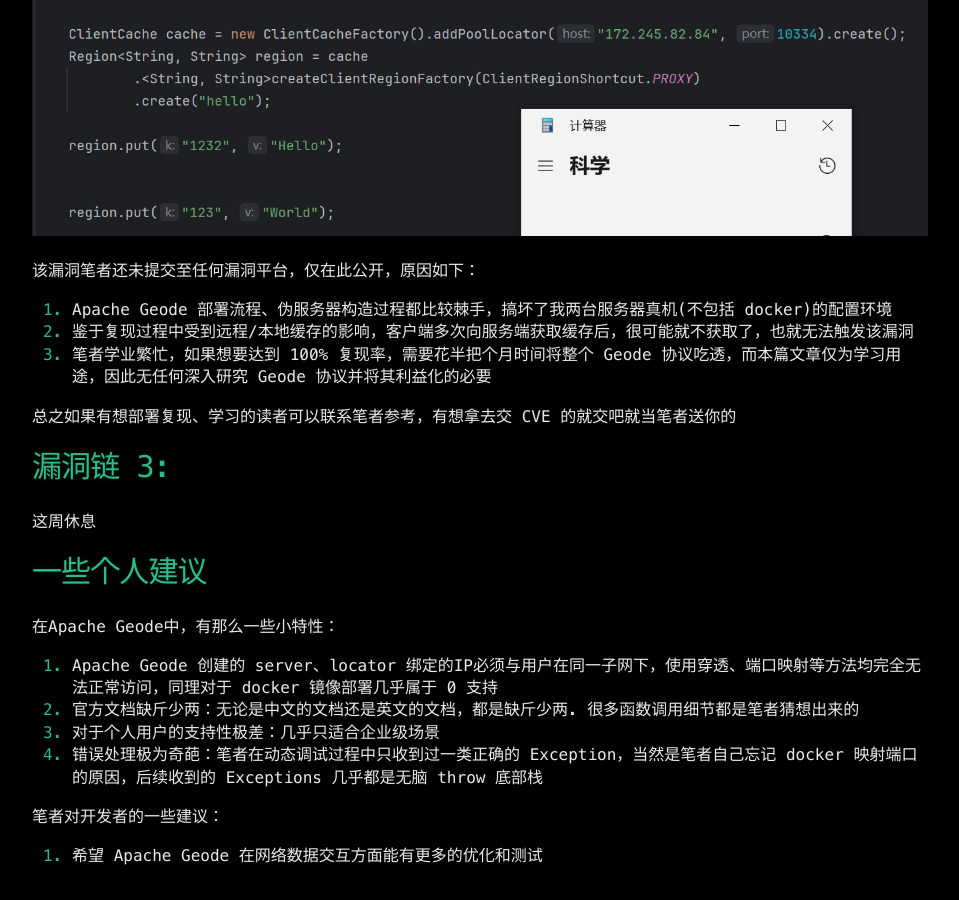
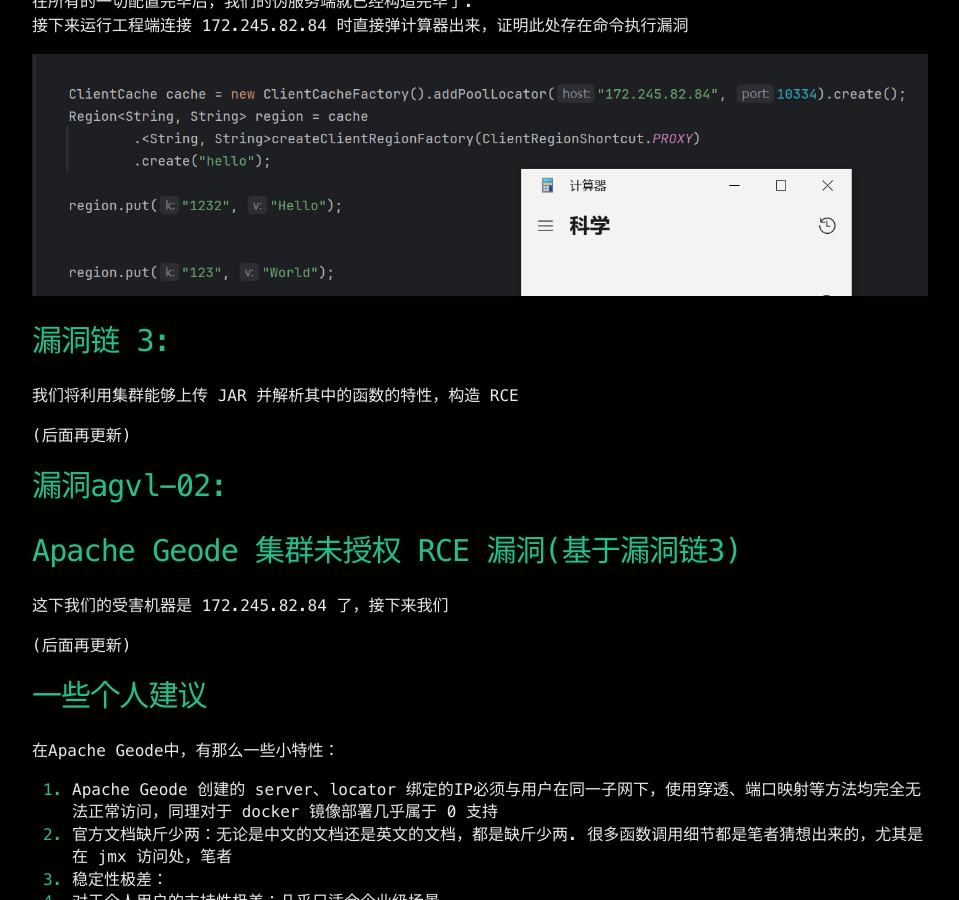
Before and after one commit to Leeyangee/leeyangee.github.io, a Jekyll site: the page built from _posts/2024-06-01-Apache Geode审计实战.md, in a window 1280 px wide and 900 px high, scrolled down 11583 px. Shown: the whole window, without its empty margins (160-1119 px from the left). Built offline with Jekyll 4.4.1, drawn with Linux system fonts in a browser that asks for light colours; some web fonts are replaced; some of the changed text lies outside the part shown.

Commit message:
Update 2024-06-01-Apache Geode审计实战.md

````diff
--- a/_posts/2024-06-01-Apache Geode审计实战.md
+++ b/_posts/2024-06-01-Apache Geode审计实战.md
@@ -7,9 +7,9 @@
 
 如果有人利用笔者的思路/漏洞链继续审出来RCE也没关系，这篇文章提到的漏洞链都是完全开放的，把洞卖了能分点钱给我就行(bushi).
 
-注意，本篇文章不遵循 CC4 协议，其内容均为 leeya_bug 所有，禁止转载
+注意，本篇文章不遵循 CC 协议，其内容均为 leeya_bug 所有，禁止转载
 
-<table style="border:1px solid #2bbc8a;border-collapse: collapse" border="1">
+<table style="border:1px solid #2bbc8a;border-collapse: collapse;" border="1">
   <tr><td colspan="2">
     当前由 leeya_bug 发现的 Apache Geode 漏洞
   </td></tr>
@@ -18,14 +18,15 @@
         AGVL-01: Apache Geode 反序列化 RCE 漏洞
     </td>
     <td>
-        工程端、节点在初始化(handshake)时接收了来自服务端的数据流但不正确地将其处理，若攻击者在此过程中伪造服务端/中间人攻击，将触发反序列化漏洞并最终导致命令执行漏洞
+        由于客户端、节点在初始化 Handshake 时接收了来自集群的数据流但不正确地将其处理，攻击者可在此过程中伪造集群/中间人攻击，将在客户端触发反序列化漏洞并最终导致命令执行漏洞
     </td>
   </tr>
   <tr>
     <td>
-        AGVL-02: Apache Geode 服务端提权 漏洞
+        AGVL-02: Apache Geode 集群未授权 RCE 漏洞
     </td>
     <td>
+        由于集群可由任意工程端连接上传特定 JAR 并解析其中函数，攻击者可将 Payload 植入于 JAR 中，将在集群中触发命令执行漏洞
         &nbsp;
     </td>
   </tr>
@@ -57,8 +58,9 @@
 |--------|
 | [漏洞链 1: CacheServerHelper.deserialize(Args)](#漏洞链-1) |
 | [漏洞链 2: 基于漏洞链1直达用户 interface](#漏洞链-2) |
-| [AGVL-01漏洞: Apache Geode 客户端反序列化RCE漏洞(基于漏洞链2)](#漏洞agvl-01) |
-| [漏洞链 3: ](#漏洞链-3) |
+| [AGVL-01漏洞: Apache Geode 反序列化 RCE 漏洞(基于漏洞链2)](#漏洞agvl-01) |
+| [漏洞链 3: 构造恶意 JAR ](#漏洞链-3) |
+| [AGVL-02漏洞: Apache Geode 集群未授权提取 RCE 漏洞(基于漏洞链3)](#漏洞agvl-02) |
 | [一些个人建议](#一些个人建议) |
 
 # [](#header-31)Apache Geode介绍
@@ -263,12 +265,12 @@
 在 172.245.82.84 装上 jdk1.8 运行 gfsh 命令终端后，输入以下几行命令 bind ip 并启动 Geode 服务端并且初始化 locator、server、region
 
 ```bash
-start locator --bind-address=172.245.82.84
-start server --bind-address=172.245.82.84
+start locator --bind-address=172.245.82.84 --name=locator_1
+start server --bind-address=172.245.82.84 --name=server_1
 create region --name=hello --type=REPLICATE_PERSISTENT
 ```
 
-接下来在客户端中构造连接服务端的 java 代码，如下代码所示
+接下来在工程端中构造连接服务端的 java 代码，如下代码所示
 
 ```java
 import org.apache.geode.cache.Region;
@@ -291,7 +293,7 @@
 
 在与服务端建立连接前，启动 Wireshark 来监测流量. 由于该流量为基于 TCP 的自建协议(以下简称 "Geode 协议")，笔者直接过滤掉其他非 Geode 协议数据然后输入过滤语句`ip.dst == 172.245.82.84 || ip.src == 172.245.82.84`(172.245.82.84 是笔者本人服务端IP)开始监测应用流量
 
-而后运行代码，观测先前笔者在漏洞链1中提到的 InternalDataSerializer.basicReadObject 中的栈变量，在第一次客户端与服务端通信并调用 InternalDataSerializer.basicReadObject 时，我们会发现如下所示 in 中的 bytearr 值全为0. 不过先别急，这应该是 buffer 预留信息
+而后运行代码，观测先前笔者在漏洞链1中提到的 InternalDataSerializer.basicReadObject 中的栈变量，在第一次工程端与服务端通信并调用 InternalDataSerializer.basicReadObject 时，我们会发现如下所示 in 中的 bytearr 值全为0. 不过先别急，这应该是 buffer 预留信息
 
 ![avatar](/image/2024-06-01-1.png)
 
@@ -326,7 +328,7 @@
         try {
             //获取服务器连接
             connection = this.getConnection(this.distributedSystem);
-            //准备客户端握手
+            //准备握手
             ClientSideHandshake connHandShake = this.getClientSideHandshake(this.handshake);
             //跟进 connetion.connect
             connection.connect(this.endpointManager, location, connHandShake, this.socketBufferSize, this.handshakeTimeout, this.readTimeout, this.getCommMode(forQueue), this.gatewaySender, this.socketCreator, this.socketFactory);
@@ -336,7 +338,7 @@
 }
 ```
 
-connection.connect 中会调用 handshakeWithServer. 在多次握手后服务器将会发送 Member 至客户端，客户端在 readServerMember 方法中使用存在作为漏洞链1的一部分的反序列化函数直接读取 Member，是导致反序列化漏洞的直接原因
+connection.connect 中会调用 handshakeWithServer. 在多次握手后服务器将会发送 Member 至工程端，工程端在 readServerMember 方法中使用存在作为漏洞链1的一部分的反序列化函数直接读取 Member，是导致反序列化漏洞的直接原因
 
 ```java
 //源码分析
@@ -368,9 +370,9 @@
 这样直接伪造一个服务端，在特定情况下更改 Geode 协议的 Data 为漏洞链1的 Payload 就行了，下面开始漏洞复现
 
 # [](#header-31)漏洞agvl-01:
-# [](#header-31)Apache Geode 客户端反序列化RCE漏洞(基于漏洞链2)
+# [](#header-31)Apache Geode 反序列化 RCE 漏洞(基于漏洞链2)
 
-接下来的大致流程是构造一个伪服务端，截取发送到客户端的 Geode 协议流量后观察其 Data 开头是否为 015C04AC，若是，则将 Data 替换为漏洞链1的基于 CC7 链的 Payload
+接下来的大致流程是构造一个伪服务端，截取发送到工程端的 Geode 协议流量后观察其 Data 开头是否为 015C04AC，若是，则将 Data 替换为漏洞链1的基于 CC7 链的 Payload
 上面这段话看似简单，实际上要实现并非简单. 基于 TCP 协议的 Geode 协议并非类似于应用层 HTTP(s) 这种协议，想拦就拦想改就改. 按照以往流程，笔者需要在 Linux 服务器上写个 hook 函数直接拦截 TCP 流量并观察其内容
 
 不过笔者又不想写 hook，只能找到了一个 Scapy + netfilterqueue 已经替用户封装好了的替代方案，通过 iptables 重定向流量导入 netfilterqueue 后再编写 Python 代码从 netfilterqueue 中抓取 TCP 流量
@@ -414,17 +416,9 @@
 ```
 
 在所有的一切配置完毕后，我们的伪服务端就已经构造完毕了.
-接下来运行客户端连接 172.245.82.84 时直接弹计算器出来，证明此处存在命令执行漏洞
+接下来运行工程端连接 172.245.82.84 时直接弹计算器出来，证明此处存在命令执行漏洞
 
 ![avatar](/image/2024-06-01-4.png)
-
-该漏洞笔者还未提交至任何漏洞平台，仅在此公开，原因如下：
-
-1. Apache Geode 部署流程、伪服务器构造过程都比较棘手，搞坏了我两台服务器真机(不包括 docker)的配置环境
-2. 鉴于复现过程中受到远程/本地缓存的影响，客户端多次向服务端获取缓存后，很可能就不获取了，也就无法触发该漏洞
-3. 笔者学业繁忙，如果想要达到 100% 复现率，需要花半把个月时间将整个 Geode 协议吃透，而本篇文章仅为学习用途，因此无任何深入研究  Geode 协议并将其利益化的必要
-
-总之如果有想部署复现、学习的读者可以联系笔者参考，有想拿去交 CVE 的就交吧就当笔者送你的
 
 <!--
 至于为什么该漏洞编号为 AGVL-01 呢？是因为 AGVL 是 Apache Geode Vulnerability by leeya_bug 的简称
@@ -432,17 +426,34 @@
 
 # [](#header-31)漏洞链 3:
 
-这周休息
+我们将利用集群能够上传 JAR 并解析其中的函数的特性，构造 RCE
+
+(后面再更新)
+
+# [](#header-31)漏洞agvl-02:
+# [](#header-31)Apache Geode 集群未授权 RCE 漏洞(基于漏洞链3)
+
+这下我们的受害机器是 172.245.82.84 了，接下来我们
+
+(后面再更新)
 
 # [](#header-31)一些个人建议
 
 在Apache Geode中，有那么一些小特性：
 
 1. Apache Geode 创建的 server、locator 绑定的IP必须与用户在同一子网下，使用穿透、端口映射等方法均完全无法正常访问，同理对于 docker 镜像部署几乎属于 0 支持
-2. 官方文档缺斤少两：无论是中文的文档还是英文的文档，都是缺斤少两. 很多函数调用细节都是笔者猜想出来的
-3. 对于个人用户的支持性极差：几乎只适合企业级场景
-4. 错误处理极为奇葩：笔者在动态调试过程中只收到过一类正确的 Exception，当然是笔者自己忘记 docker 映射端口的原因，后续收到的 Exceptions 几乎都是无脑 throw 底部栈
+2. 官方文档缺斤少两：无论是中文的文档还是英文的文档，都是缺斤少两. 很多函数调用细节都是笔者猜想出来的，尤其是在 jmx 访问处，笔者
+3. 稳定性极差：
+4. 对于个人用户的支持性极差：几乎只适合企业级场景
+5. 错误处理极为奇葩：笔者在动态调试过程中只收到过一类正确的 Exception，当然是笔者自己忘记 docker 映射端口的原因，后续收到的 Exceptions 几乎都是无脑 throw 底部栈
 
 笔者对开发者的一些建议：
 
 1. 希望 Apache Geode 在网络数据交互方面能有更多的优化和测试
+
+以上漏洞笔者还未提交至任何漏洞平台，仅在此公开，原因如下：
+
+1. Apache Geode 部署流程较为棘手，搞坏了我两台服务器真机(不包括 docker)的配置环境
+2. 笔者学业繁忙，如果想要达到 100% 复现率，需要花半把个月时间将整个 Geode 协议吃透，而本篇文章仅为学习用途，因此无任何深入研究  Geode 协议并将其利益化的必要
+
+总之如果有想部署复现、学习的读者可以联系笔者参考，有想拿去交 CVE 的就交吧就当笔者送你的
````
